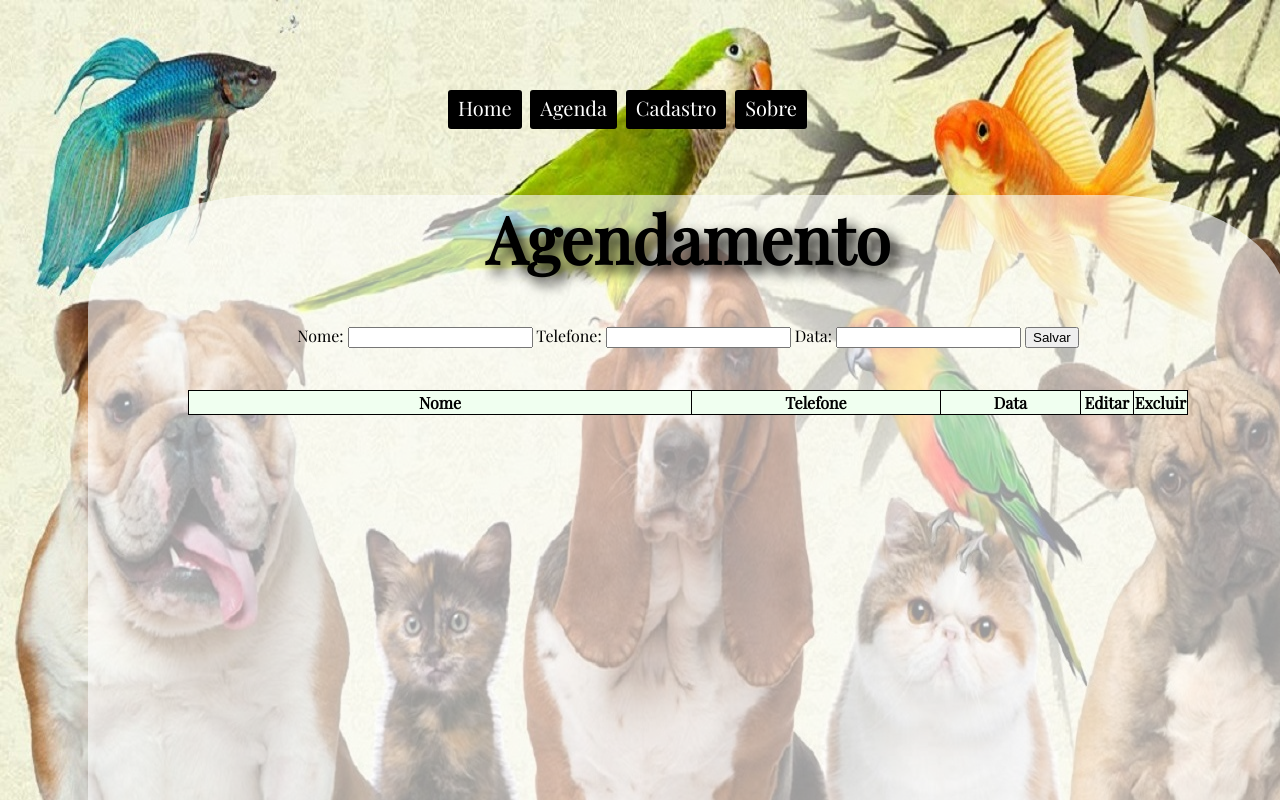
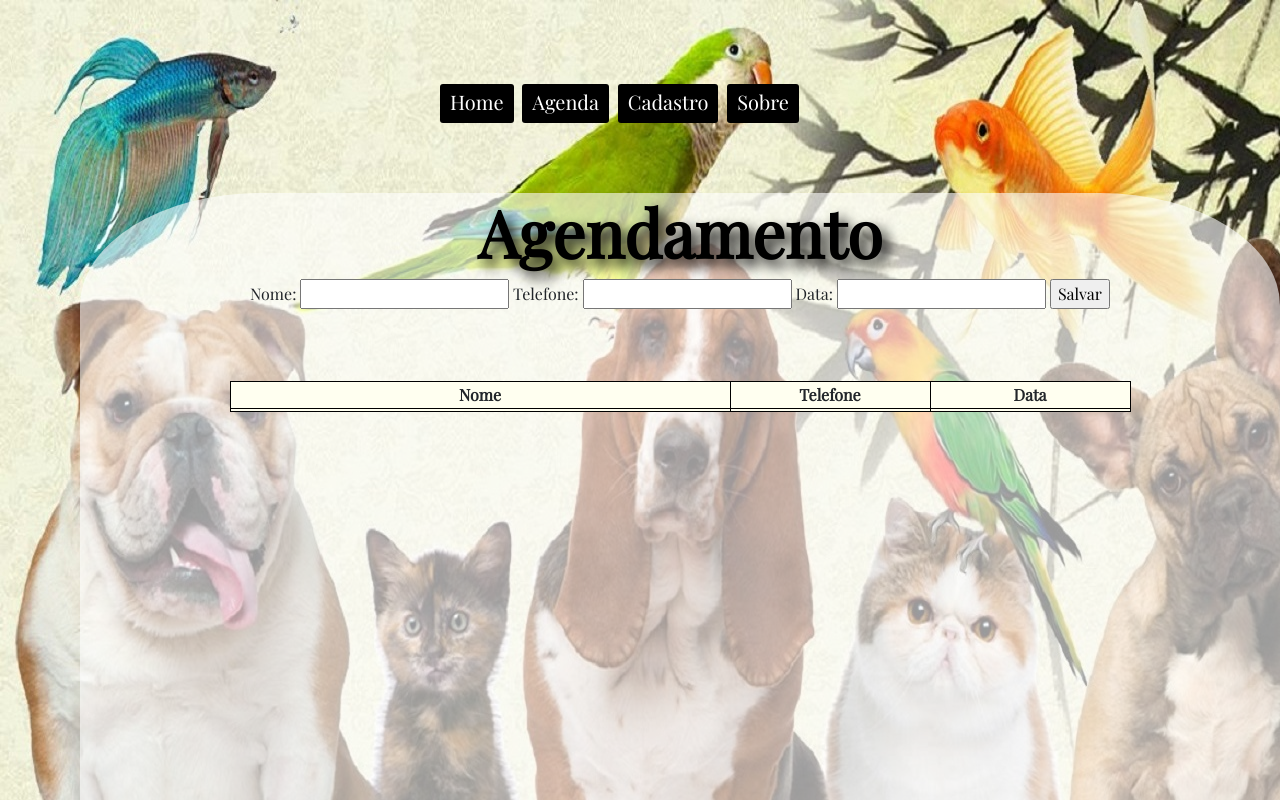
Before and after one commit to diegortx/sitePetShop, a plain HTML site: page Site Pet Shop/pages/agenda.html in a window 1280 px wide. Both pictures are taken after a click on the button "Salvar". Shown: the top 800 px of the page. Drawn offline with nearby package versions, Linux system fonts and the light colour scheme.

Commit message:
Ataulização 10/06/18 - Quase Pronto !

```diff
--- a/Site Pet Shop/css/estilo.css
+++ b/Site Pet Shop/css/estilo.css
@@ -21,7 +21,9 @@ body{
 
 
 }
-
+th{
+	text-align: center
+}
 
 #fundoIndex{
 
@@ -110,5 +112,13 @@ table.comBordaSimples td {
 
 table.comBordaSimples th {
     border: 1px solid black;
-    background: #F0FFF0;
+    background: rgb(252, 252, 252);
 }
+
+#cab {
+	font-weight: bold;
+}
+
+#tableItems{
+	text-align: center;
+}
--- a/Site Pet Shop/js/index.js
+++ b/Site Pet Shop/js/index.js
@@ -1,6 +1,9 @@
-var editRowIndex = -1;
+/* var editRowIndex = -1;
+var agendas = [];
 
 start();
+
+loadDataFromLocalStorage();
 
 function start() {
     var button = document.getElementById('btnAdd');
@@ -28,6 +31,43 @@ function addContact() {
         editRowIndex = -1;
     } else {
         alert('Preencha todos os campos!');
+    }
+
+
+    var agenda = {
+        nome: inputName.value,
+        telefone: inputTelefone,
+        data: inputData
+    };
+
+    agendas.push(agenda);
+
+    populatetable();
+    saveLocalStorage();
+}
+
+function populatetable(){
+    var table = document.getElementById("tableItems")
+
+    for(var i=0; i < agendas.length; i++){
+        var agenda = agendas[i]
+        var tr = document.createElement('tr')
+        var tdName = document.createElement('td')
+        var tdTelefone = document.createElement('td')
+        var tdData =document.createElement('td')
+        var tdEdit = document.createElement("td")
+        var tdExcluir = document.createElement("td")
+
+        tdName.innerHTML = agenda.nome;
+        tdTelefone.innerHTML = agenda.telefone;
+        tdData.innerHTML = agenda.data;
+
+        tr.appendChild(tdName);
+        tr.appendChild(tdTelefone);
+        tr.appendChild(tdData);
+
+
+        table.tBodies[0].appendChild(tr);
     }
 }
 
@@ -123,3 +163,103 @@ function updateContact(inputName, inputTelefone, inputData) {
     tr.childNodes[1].innerHTML = inputTelefone.value;
     tr.childNodes[2].innerHTML = inputData.value;
 }
+function saveLocalStorage(){
+    var data = JSON.stringify(agendas)
+    localStorage.setItem("Agenda", data)
+}
+
+function loadDataFromLocalStorage(){
+    var agendaSaved = localStorage.getItem("Agenda")
+    if(agendaSaved){
+        agendas = JSON.parse(agendaSaved)
+        populatetable();
+    }
+}*/
+
+
+var students = [];
+
+saveButtonEvent();
+
+loadDataFromLocalStorage();
+
+function saveButtonEvent(){
+
+    const saveButton = document.getElementById("btnAdd")
+    saveButton.onclick = function (){
+       saveStudent();
+
+
+    };
+}
+
+function saveStudent(){
+
+
+    var inputName = document.getElementById("name");
+    var inputTelefone = document.getElementById("telefone");
+    var inputData = document.getElementById("data");
+
+    var student = {
+        name : inputName.value,
+        telefone : inputTelefone.value,
+        data : inputData.value
+    };
+
+    students.push(student);
+    clearTable();
+    populateTable();
+    saveLocalStorage();
+
+}
+
+
+function populateTable(){
+    var table = document.getElementById("tableItems");
+
+    for(var i=0; i < students.length; i++){
+        var student = students[i];
+
+        var tr = document.createElement('tr');
+        var tdName = document.createElement("td");
+        var tdTelefone = document.createElement('td');
+        var tdData = document.createElement("td");
+
+
+        tdName.innerHTML = student.name;
+        tdTelefone.innerHTML = student.telefone;
+        tdData.innerHTML = student.data;
+
+        tr.appendChild(tdName);
+        tr.appendChild(tdTelefone);
+        tr.appendChild(tdData);
+
+        table.tBodies[0].appendChild(tr);
+
+    }
+}
+
+
+function clearTable(){
+    var table = document.getElementById("tableItems");
+    var tBody = table.tBodies[0];
+
+    for(var i = tBody.children.length; i > 0; i--){
+        var tr = tBody.children[i -1];
+        tBody.removeChild(tr)
+    }
+}
+
+function saveLocalStorage(){
+    var data = JSON.stringify(students);
+    localStorage.setItem("estudantes", data);
+}
+
+function loadDataFromLocalStorage(){
+   var studentsSaved = localStorage.getItem("estudantes");
+    if(studentsSaved){
+        students = JSON.parse(studentsSaved);
+        populateTable();
+    }
+
+}
--- a/Site Pet Shop/pages/agenda.html
+++ b/Site Pet Shop/pages/agenda.html
@@ -2,7 +2,8 @@
 <html>
 <head>
 	 <meta charset="utf-8">
-	<title>Clinica Veterinária</title>
+    <title>Clinica Veterinária</title>
+    <link rel="stylesheet" href="https://stackpath.bootstrapcdn.com/bootstrap/4.1.0/css/bootstrap.min.css" integrity="sha384-9gVQ4dYFwwWSjIDZnLEWnxCjeSWFphJiwGPXr1jddIhOegiu1FwO5qRGvFXOdJZ4" crossorigin="anonymous">
 </head>
 	<link rel="stylesheet" type="text/css" href="..\css\estilo.css">
 	<link href="https://fonts.googleapis.com/css?family=Playfair+Display" rel="stylesheet">
@@ -18,32 +19,31 @@
 <center>	<div id="circuloTexto">
 		<center><h1>Agendamento </h1></center>
     Nome: <input type="text" id="name" />
-    Telefone: <input type="number" id="telefone" />
+    Telefone: <input type="text" id="telefone" />
     Data: <input type="text" id="data" />
 
     <input type="button" value="Salvar" id="btnAdd" />
+    <br>
+
+    <table  id="tableItems" class="comBordaSimples">
+        <thead>
+            <tr>
+            <td width="500px" id="cab">Nome</td>
+            <td width="200px" id="cab">Telefone</td>
+            <td width="200px" id="cab">Data</td>
+            </tr>
+        </thead>
+        <tbody>
+
+        </tbody>
+    </div>
     <br><br><br>
-
-    <div id="divTbl">
-        <table  width="1000px" id="tableItems"  class="comBordaSimples" >
-
-            <tr>
-                <th width="500px">Nome</th>
-                <th>Telefone</th>
-                <th>Data</th>
-
-                <th width="50px">Editar</th>
-                <th width="50px">Excluir</th>
-            </tr>
-        </table>
-    </div>   <br><br><br>
     <script src="../js/index.js"> </script>
 
 
 
 		</div></center>
 
-		<center><div id="assinatura">Produzido por Diego H Nogueira 2018 ®</div></center>
 
 
 
```
Also changed, not shown: Site Pet Shop/index.html (+6 -1 lines), Site Pet Shop/pages/cadastro.html (+2 -1 lines), Site Pet Shop/pages/sobre.html (+1 -0 lines), 1 other file.
